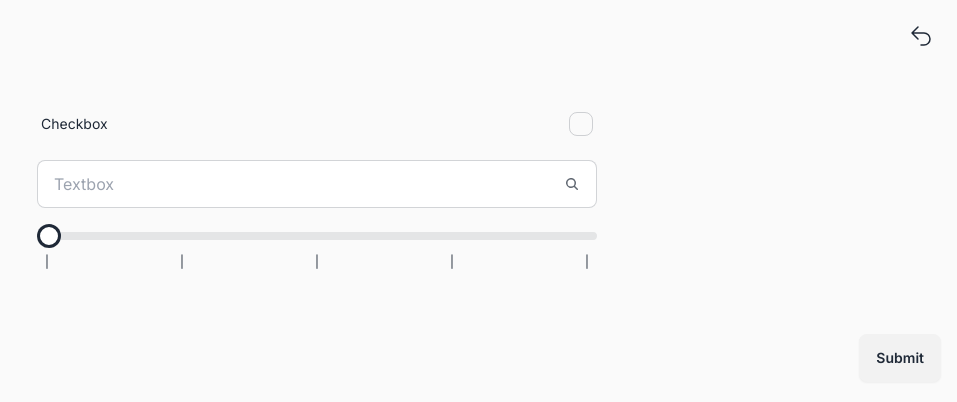
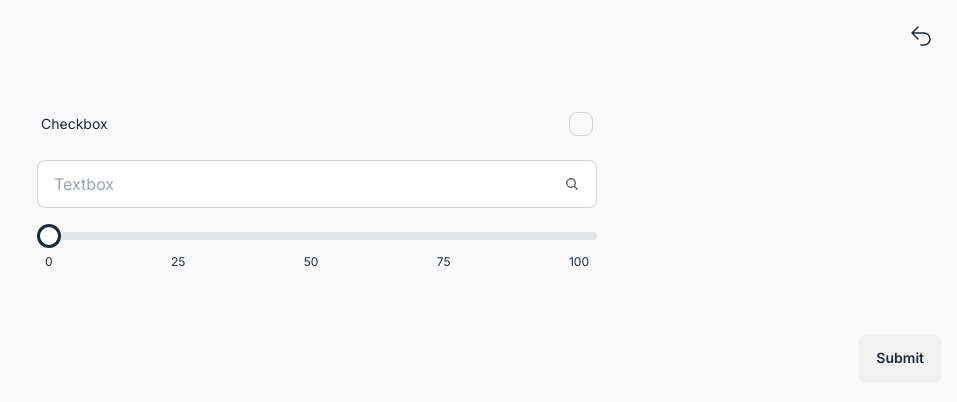
Before and after one commit to negimox/VideoDubber-AI-Web-Intern-Assessment, a Next.js app: page /submit in a window 1280 px wide. Shown: the top 402 px of the page, without its empty margins (323-1280 px from the left). Built offline with nearby package versions, Linux system fonts and the light colour scheme; no server answers.

Commit message:
Changed post req api

```diff
--- a/app/components/Popup.tsx
+++ b/app/components/Popup.tsx
@@ -1,7 +1,15 @@
 import React from "react";
 import { ICO_CROSS } from "../utils/constants";
 
-const Popup = ({ setShow }: { setShow: any }) => {
+interface Data {
+  id: string;
+  job: string;
+  name: string;
+  salary: string;
+}
+
+const Popup = ({ setShow, data }: { setShow: any; data: any }) => {
+  const { name, job, salary } = data;
   return (
     <div
       onClick={setShow}
@@ -12,6 +20,16 @@ const Popup = ({ setShow }: { setShow: any }) => {
         className="m-auto p-4 bg-neutral-200 relative rounded-md w-4/5 h-4/5"
       >
         <h1 className="font-bold text-2xl">OUTPUT</h1>
+        <p className="pt-6">
+          <b>Name:</b> {name}
+        </p>
+        <p className="pt-6">
+          <b>Salary:</b> {salary}
+          {"$"}
+        </p>
+        <p className="pt-6">
+          <b>Job Type:</b> {job}
+        </p>
         <div
           onClick={setShow}
           className="absolute right-2 top-2 rounded-full p-2 transition-all duration-300 hover:cursor-pointer hover:text-white hover:bg-black/75"
--- a/app/components/Submit.tsx
+++ b/app/components/Submit.tsx
@@ -6,6 +6,8 @@ import Popup from "./Popup";
 import Link from "next/link";
 
 const Submit = () => {
+  const [data, setData] = useState({});
+  const [error, setError] = useState("");
   const [show, setShow] = useState(false);
   const [text, setText] = useState("");
   const [checked, setChecked] = useState(false);
@@ -13,16 +15,22 @@ const Submit = () => {
 
   //   SPACE
   const fetchAPI = async () => {
-    const inputString = `${checked ? true : false}${text}${sliderValue}`;
-    console.log(inputString);
+    // const inputString = `${checked ? true : false}${text}${sliderValue}`;
+    // const inputString = "true " + "das" + "25";
+    // console.log(inputString);
     try {
       // Make POST request using fetch
-      const response = await fetch("https://videodubber.ai/testinput", {
+      const response = await fetch(API, {
         method: "POST",
         headers: {
           "Content-Type": "application/json",
         },
-        body: JSON.stringify({ inputstring: inputString }),
+        // body: JSON.stringify({ inputstring: inputString }),
+        body: JSON.stringify({
+          name: text,
+          job: checked ? "leader" : "Employee",
+          salary: sliderValue,
+        }),
       });
 
       if (!response.ok) {
@@ -30,7 +38,7 @@ const Submit = () => {
       }
 
       const data = await response.json();
-      console.log("Response from server:", data);
+      setData(data);
       // Handle response as needed
     } catch (error) {
       console.error("There was a problem with the fetch operation:", error);
@@ -94,11 +102,11 @@ const Submit = () => {
           step="25"
         />
         <div className="w-full flex justify-between text-xs px-2">
-          <span>|</span>
-          <span>|</span>
-          <span>|</span>
-          <span>|</span>
-          <span>|</span>
+          <span>0</span>
+          <span>25</span>
+          <span>50</span>
+          <span>75</span>
+          <span>100</span>
         </div>
       </div>
       <div className="m-auto md:m-0 py-8">
@@ -114,6 +122,7 @@ const Submit = () => {
       </div>
       {show && (
         <Popup
+          data={data}
           setShow={() => {
             setShow(false);
           }}
--- a/app/utils/constants.tsx
+++ b/app/utils/constants.tsx
@@ -1,4 +1,5 @@
-export const API = "https://videodubber.ai/testinput";
+export const API = "https://reqres.in/api/users";
+// export const API = "https://videodubber.ai/testinput";
 
 export const LANDING_BG1 =
   "https://www.happyscribe.com/assets/landing/illustrations/banner-left-e2d503ffa2704d79ba092bf4d386c66cc2e4bfa8264b4b0b95d442f5cd39481e.jpg";
```
